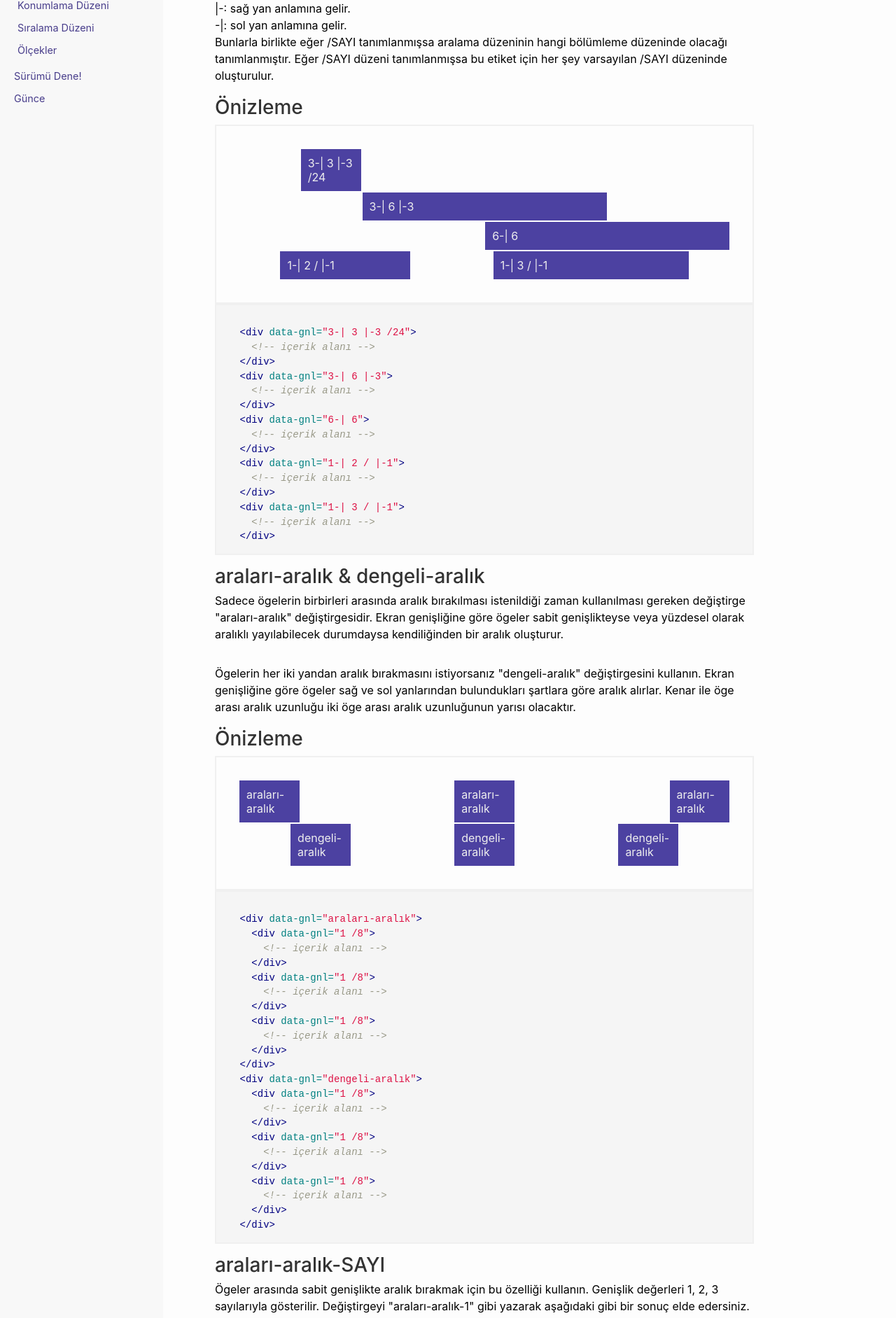
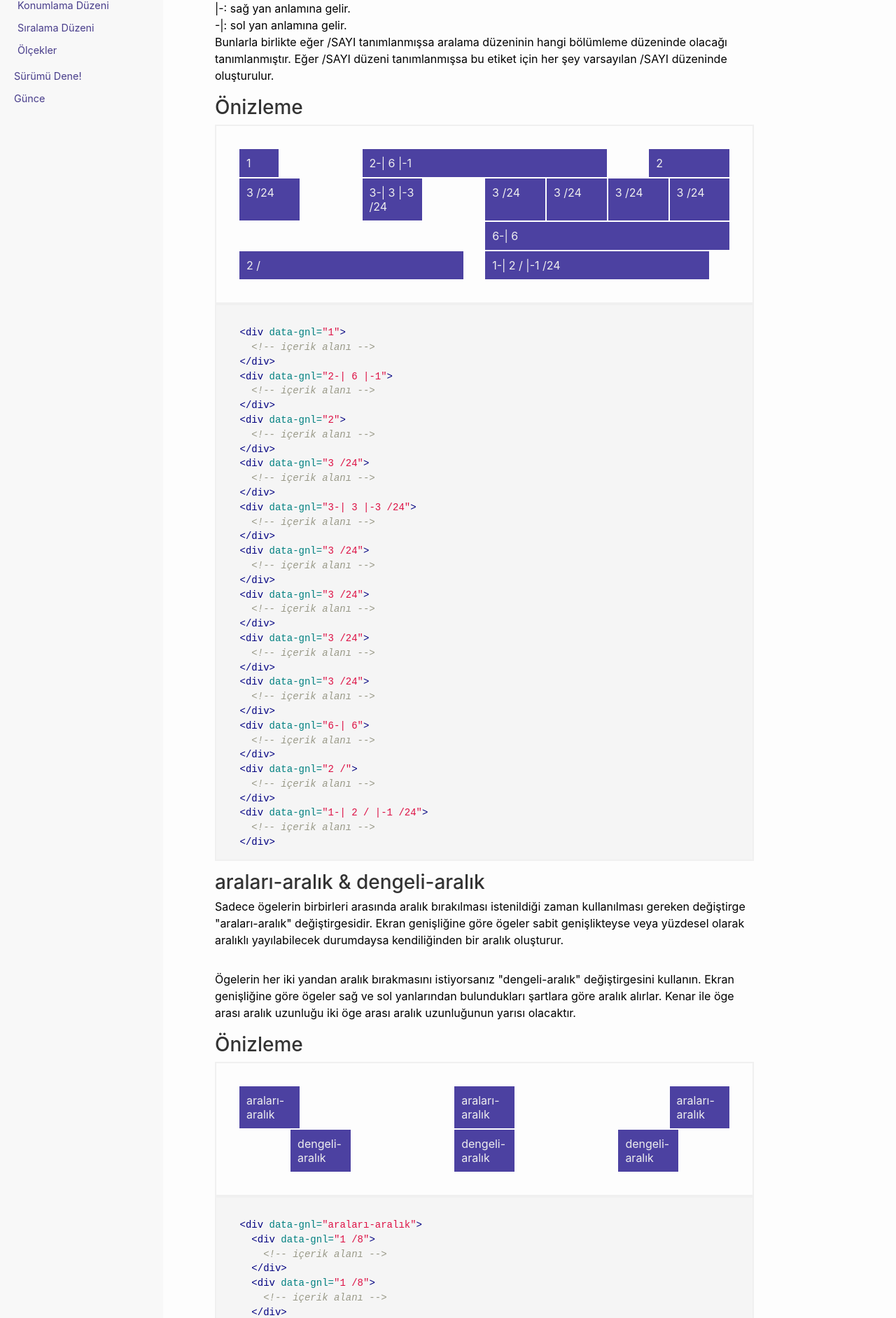
Before and after one commit to data-deveb/data-deveb.github.io, a Jekyll site: the page built from belgeler/1.0/tr/aralama-duzeni.md, in a window 1280 px wide. Shown: the part 416-2299 px from the top of the page at 70% size. Built offline with Jekyll 4.4.1, drawn with Linux system fonts in a browser that asks for light colours; some web fonts are replaced; some of the changed text lies outside the part shown.

Commit message:
Aralama düzeninde düzeltmeler.

```diff
--- a/belgeler/1.0/tr/aralama-duzeni.md
+++ b/belgeler/1.0/tr/aralama-duzeni.md
@@ -24,37 +24,79 @@ description:
 <div class="örnek">
 <h3>Önizleme</h3>
 <div class="önizleme">
+  <div data-gnl="1">
+    <div class="kutu">1</div>
+  </div>
+  <div data-gnl="2-| 6 |-1">
+    <div class="kutu">2-| 6 |-1</div>
+  </div>
+  <div data-gnl="2">
+    <div class="kutu">2</div>
+  </div>
+  <div data-gnl="3 /24">
+    <div class="kutu">3 /24</div>
+  </div>
   <div data-gnl="3-| 3 |-3 /24">
   	<div class="kutu">3-| 3 |-3 /24</div>
   </div>
-  <div data-gnl="3-| 6 |-3">
-    <div class="kutu">3-| 6 |-3</div>
+  <div data-gnl="3 /24">
+    <div class="kutu">3 /24</div>
+  </div>
+  <div data-gnl="3 /24">
+    <div class="kutu">3 /24</div>
+  </div>
+  <div data-gnl="3 /24">
+    <div class="kutu">3 /24</div>
+  </div>
+  <div data-gnl="3 /24">
+    <div class="kutu">3 /24</div>
   </div>
   <div data-gnl="6-| 6">
     <div class="kutu">6-| 6</div>
   </div>
-  <div data-gnl="1-| 2 / |-1">
-    <div class="kutu">1-| 2 / |-1</div>
+  <div data-gnl="2 /">
+    <div class="kutu">2 /</div>
   </div>
-  <div data-gnl="1-| 3 / |-1">
-    <div class="kutu">1-| 3 / |-1</div>
+  <div data-gnl="1-| 2 / |-1 /24">
+    <div class="kutu">1-| 2 / |-1 /24</div>
   </div>
 </div>
 </div>
 {% highlight html %}
+    <div data-gnl="1">
+      <!-- içerik alanı -->
+    </div>
+    <div data-gnl="2-| 6 |-1">
+      <!-- içerik alanı -->
+    </div>
+    <div data-gnl="2">
+      <!-- içerik alanı -->
+    </div>
+    <div data-gnl="3 /24">
+      <!-- içerik alanı -->
+    </div>
     <div data-gnl="3-| 3 |-3 /24">
       <!-- içerik alanı -->
     </div>
-    <div data-gnl="3-| 6 |-3">
+    <div data-gnl="3 /24">
+      <!-- içerik alanı -->
+    </div>
+    <div data-gnl="3 /24">
+      <!-- içerik alanı -->
+    </div>
+    <div data-gnl="3 /24">
+      <!-- içerik alanı -->
+    </div>
+    <div data-gnl="3 /24">
       <!-- içerik alanı -->
     </div>
     <div data-gnl="6-| 6">
       <!-- içerik alanı -->
     </div>
-    <div data-gnl="1-| 2 / |-1">
+    <div data-gnl="2 /">
       <!-- içerik alanı -->
     </div>
-    <div data-gnl="1-| 3 / |-1">
+    <div data-gnl="1-| 2 / |-1 /24">
       <!-- içerik alanı -->
     </div>
 {% endhighlight %}
```
